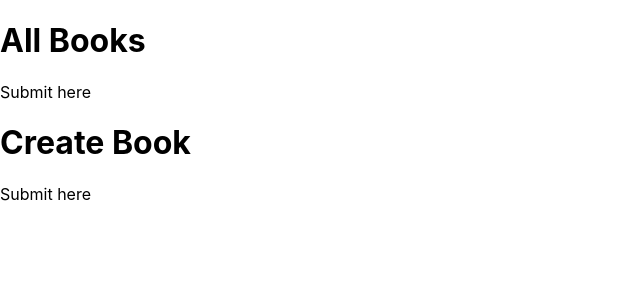
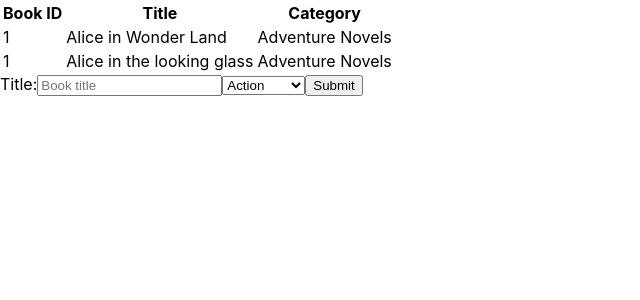
Before and after one commit to nganifaith/react-Bookstore, a React (Create React App) app: page / in a window 1280 px wide. Shown: the top 300 px of the page, without its empty margins (0-640 px from the left). Built offline with nearby package versions, Linux system fonts and the light colour scheme.

Commit message:
Add book list forms

```diff
--- a/src/containers/BooksForm.js
+++ b/src/containers/BooksForm.js
@@ -1,10 +1,32 @@
 import React from 'react';
 
+const categories = [
+  'Action',
+  'Biography',
+  'History',
+  'Horror',
+  'Kids',
+  'Learning',
+  'Sci-Fi',
+];
+
 const BooksForm = () => (
-  <div>
-    <h1>Create Book</h1>
-    Submit here
-  </div>
+  <form>
+    <label htmlFor="title">
+      Title:
+      <input type="text" placeholder="Book title" name="title" />
+    </label>
+    <label htmlFor="categories">
+      <select id="categories" name="categories">
+        {categories.map((category) => (
+          <option value={category} key={category}>
+            {category}
+          </option>
+        ))}
+      </select>
+    </label>
+    <button type="submit">Submit</button>
+  </form>
 );
 
 export default BooksForm;
--- a/src/containers/BooksList.js
+++ b/src/containers/BooksList.js
@@ -2,8 +2,23 @@ import React from 'react';
 
 const BooksList = () => (
   <div>
-    <h1>All Books</h1>
-    Submit here
+    <table>
+      <tr>
+        <th>Book ID</th>
+        <th>Title</th>
+        <th>Category</th>
+      </tr>
+      <tr>
+        <td>1</td>
+        <td>Alice in Wonder Land</td>
+        <td>Adventure Novels</td>
+      </tr>
+      <tr>
+        <td>1</td>
+        <td>Alice in the looking glass</td>
+        <td>Adventure Novels</td>
+      </tr>
+    </table>
   </div>
 );
 
```
